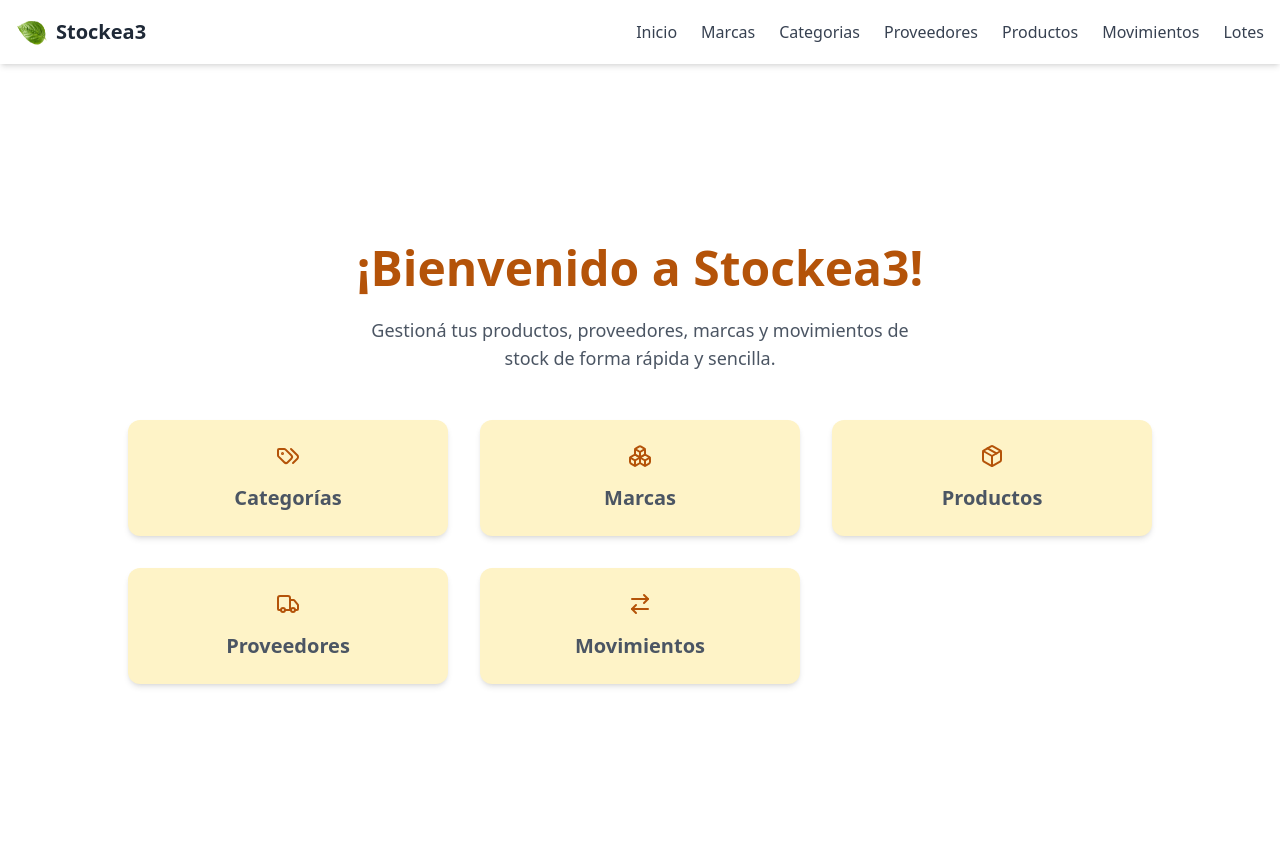
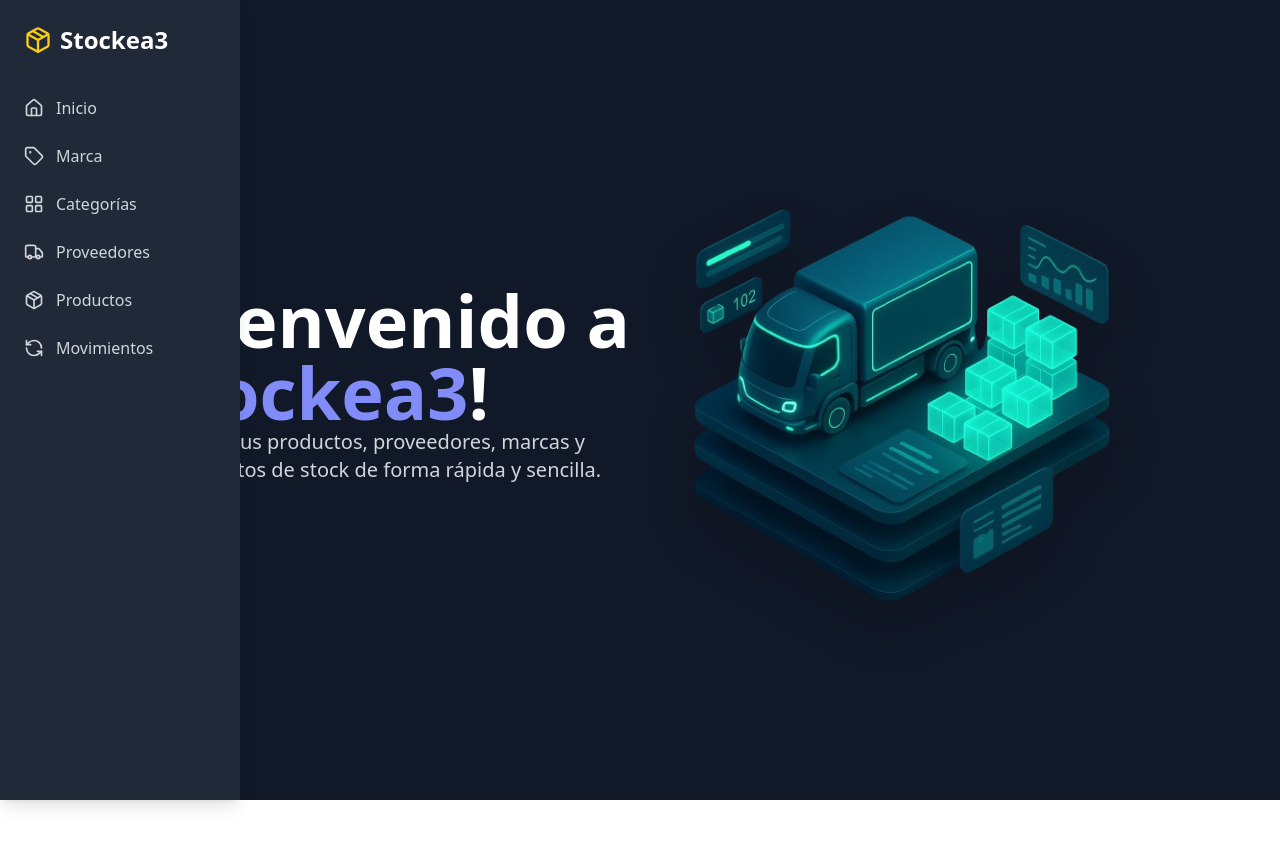
Before and after one commit to martin-coser/Frontend-Stockea3, a React (Create React App) app: page / in a window 1280 px wide. Shown: the top 846 px of the page. After the commit the page ends 800 px from the top, so only its background shows below. Built offline with nearby package versions, Linux system fonts and the light colour scheme.

Commit message:
nuevo estilo

```diff
--- a/src/App.tsx
+++ b/src/App.tsx
@@ -1,68 +1,36 @@
+import React from 'react';
 import './App.css';
-import { BrowserRouter as Router, Routes, Route, Link } from 'react-router-dom';
-import React, { useState } from 'react';
-import { Menu } from 'lucide-react';
-import Marca from './components/marca'
-import Proveedor from './components/proveedor'
-import Movimiento from './components/movimiento'
-/* import Lote from './components/lote' */
-import Producto from './components/producto'
-import Categoria from './components/categoria'
+import { BrowserRouter as Router, Routes, Route } from 'react-router-dom';
+
+import Sidebar from './components/sidebar';
 import Home from './components/home';
+import Marca from './components/marca';
+import Categoria from './components/categoria';
+import Proveedor from './components/proveedor';
+import Producto from './components/producto';
+import Movimiento from './components/movimiento';
 
 function App() {
-  const [isOpen, setIsOpen] = useState(false);
-
-  const toggleMenu = () => setIsOpen(!isOpen);
-
   return (
     <Router>
-      <div className="App">
-        <header className="App-header">
-          <nav className="bg-white shadow-md p-4">
-            <div className="max-w-7xl mx-auto flex items-center justify-between">
-            <div className="flex items-center space-x-2">
-              <img src="/stockea3Logo.png" alt="Logo" className="w-8 h-8" />
-              <h1 className="text-xl font-semibold text-gray-800">Stockea3</h1>
-            </div>
-              <button
-                onClick={toggleMenu}
-                className="text-gray-800 md:hidden"
-                aria-label="Abrir menú"
-              >
-                <Menu size={28} />
-              </button>
+      <div className="flex min-h-screen">
+        {/* Menú lateral fijo */}
+        <Sidebar />
 
-              <ul className="hidden md:flex gap-6 text-gray-700 font-medium">
-              <li className="cursor-pointer hover:text-blue-600"><Link to="/">Inicio</Link></li>
-                <li className="cursor-pointer hover:text-blue-600"><Link to="/marca">Marcas</Link></li>
-                <li className="cursor-pointer hover:text-blue-600"><Link to="/categoria">Categorias</Link></li>
-                <li className="cursor-pointer hover:text-blue-600"><Link to="/proveedor">Proveedores</Link></li>
-                <li className="cursor-pointer hover:text-blue-600"><Link to="/producto">Productos</Link></li>
-                <li className="cursor-pointer hover:text-blue-600"><Link to="/movimiento">Movimientos</Link></li>
-                <li className="cursor-pointer hover:text-blue-600"><Link to="/lote">Lotes</Link></li>
-
-              </ul>
-            </div>
-
-          </nav>
-        </header>
-
+        {/* Contenido según la ruta */}
+        <div className="flex-1 p-0 bg-stone-100 overflow-auto">
           <Routes>
-          <Route path="/" element={<Inicio />} />
+            <Route path="/" element={<Home />} />
             <Route path="/marca" element={<Marca />} />
+            <Route path="/categoria" element={<Categoria />} />
             <Route path="/proveedor" element={<Proveedor />} />
             <Route path="/producto" element={<Producto />} />
             <Route path="/movimiento" element={<Movimiento />} />
-          {/* <Route path="/lote" element={<Lote />} /> */}
-          <Route path="/categoria" element={<Categoria />} />
           </Routes>
+        </div>
       </div>
     </Router>
   );
 }
 
-
-const Inicio = () => <Home />;
-
 export default App;
--- a/src/components/home.tsx
+++ b/src/components/home.tsx
@@ -2,35 +2,29 @@ import React from 'react';
 import { Link } from 'react-router-dom';
 import { Boxes, Package, Truck, Tags, ArrowRightLeft } from 'lucide-react';
 
+
 const Home = () => {
   return (
-    <div className="bg-gradient-to-br from-amber-80 to-white min-h-screen flex flex-col items-center justify-center px-4 py-12">
-      <h1 className="text-4xl md:text-5xl font-extrabold text-amber-700 mb-6 text-center">
-        ¡Bienvenido a Stockea3!
+    <div className="bg-gray-900 min-h-screen flex flex-col items-center justify-center px-4 py-12">
+      <div className="flex flex-row items-center justify-start w-full max-w-7xl ml-44 md:ml-64">
+    <div className="text-white max-w-lg">
+      <h1 className="text-5xl md:text-7xl font-extrabold mb-0">
+        ¡Bienvenido a <span className="text-indigo-400">Stockea3</span>!
       </h1>
-      <p className="text-lg text-gray-600 mb-12 max-w-xl text-center">
+      <p className="text-xl text-gray-300 mb-8">
         Gestioná tus productos, proveedores, marcas y movimientos de stock de forma rápida y sencilla.
       </p>
+    </div>
 
-      <div className="grid grid-cols-1 sm:grid-cols-2 md:grid-cols-3 gap-8 w-full max-w-5xl">
-        <HomeCard icon={<Tags className="text-amber-700" />} title="Categorías" link="/categoria" />
-        <HomeCard icon={<Boxes className="text-amber-700" />} title="Marcas" link="/marca" />
-        <HomeCard icon={<Package className="text-amber-700" />} title="Productos" link="/producto" />
-        <HomeCard icon={<Truck className="text-amber-700" />} title="Proveedores" link="/proveedor" />
-        <HomeCard icon={<ArrowRightLeft className="text-amber-700" />} title="Movimientos" link="/movimiento" />
-      </div>
-    </div>
+    <img
+      src="/camion.png"
+      alt="Camión de Bienvenida"
+      className="w-[30rem] h-auto object-contain drop-shadow-2xl"
+    />
+  </div>
+</div>
   );
 };
 
-const HomeCard = ({ icon, title, link }: { icon: React.ReactNode; title: string; link: string }) => (
-  <Link
-    to={link}
-    className="bg-amber-100 hover:bg-amber-200 text-gray-600 shadow-md rounded-xl p-6 flex flex-col items-center justify-center hover:shadow-xl transition-all hover:scale-105"
-  >
-    <div className="mb-4 text-amber-600">{icon}</div>
-    <h2 className="text-xl font-semibold">{title}</h2>
-  </Link>
-);
 
 export default Home;
--- a/src/components/producto.tsx
+++ b/src/components/producto.tsx
@@ -54,10 +54,10 @@ const Producto: React.FC = () => {
   };
 
   return (
-    <div className="flex min-h-screen">
+    <div className="flex min-h-screen bg-gray-600">
       {/* Formulario para nuevo producto */}
-      <div className="w-1/3 p-8">
-        <h2 className="font-bold text-center">Nuevo Producto</h2>
+      <div className="w-1/3 p-10 ml-60">
+        <h2 className="font-bold mb-4 text-center text-gray-200">Nuevo Producto</h2>
         <form onSubmit={handleSubmit} className="space-y-4">
           <input
             type="text"
@@ -117,7 +117,7 @@ const Producto: React.FC = () => {
           />
           <button
             type="submit"
-            className="bg-blue-600 text-white px-2 py-1 rounded hover:bg-blue-800"
+            className="w-full py-2 px-4 bg-indigo-500 text-white rounded-lg border border-indigo-500 hover:bg-indigo-600 focus:ring-4 focus:ring-indigo-300 transition"
           >Registrar</button>
 
           {mensaje && <p className="text-green-600">{mensaje}</p>}
@@ -125,20 +125,20 @@ const Producto: React.FC = () => {
       </div>
 
       {/* Listado de Productos existentes */}
-      <div className="w-2/3 p-8">
-        <h3 className="font-bold mb-4 text-center">Listado de Productos</h3>
-        <table className="w-full table-fixed">
+      <div className="w-2/3 w-full p-8">
+        <h3 className="font-bold mb-6 text-center text-gray-200">Listado de Productos</h3>
+        <table className="w-full border-collapse rounded-lg overflow-hidden shadow-md border border-indigo-200 bg-gray-100">
           <thead>
-            <tr>
-              <th className="px-4 py-2 text-left">Nombre</th>
-              <th className="px-4 py-2 text-left">Codigo</th>
-              <th className="px-4 py-2 text-left">Descripcion</th>
-              <th className="px-4 py-2 text-left">PIngreso</th>
-              <th className="px-4 py-2 text-left">PEgreso</th>
-              <th className="px-4 py-2 text-left">Marca</th>
-              <th className="px-4 py-2 text-left">Categoria</th>
-              <th className="px-4 py-2 text-left">Modificar</th>
-              <th className="px-4 py-2 text-left">Eliminar</th>
+            <tr className="bg-indigo-100">
+              <th className="border px-4 py-2 text-left text-sm font-semibold">Nombre</th>
+              <th className="border px-4 py-2 text-left text-sm font-semibold">Codigo</th>
+              <th className="border px-4 py-2 text-left text-sm font-semibold">Descripcion</th>
+              <th className="border px-4 py-2 text-left text-sm font-semibold">PIngreso</th>
+              <th className="border px-4 py-2 text-left text-sm font-semibold">PEgreso</th>
+              <th className="border px-4 py-2 text-left text-sm font-semibold">Marca</th>
+              <th className="border px-4 py-2 text-left text-sm font-semibold">Categoria</th>
+              <th className="border px-4 py-2 text-left text-sm font-semibold">Modificar</th>
+              <th className="border px-4 py-2 text-left text-sm font-semibold">Eliminar</th>
             </tr>
           </thead>
           <tbody>
--- /dev/null
+++ b/src/components/sidebar.tsx
@@ -0,0 +1,56 @@
+import { Link } from "react-router-dom";
+import {
+  Home,
+  Tag,
+  LayoutGrid,
+  Truck,
+  Package,
+  RefreshCcw,
+} from "lucide-react";
+
+const Sidebar = () => {
+  return (
+    <div className="w-60 h-screen bg-gray-800 shadow-lg fixed top-0 left-0 flex flex-col p-6">
+      <h1 className="text-2xl font-bold text-white mb-10 flex items-center gap-2">
+        <Package className="text-yellow-400" size={28} /> Stockea3
+      </h1>
+      <nav className="flex flex-col gap-6 text-gray-300">
+        <Link to="/" className="flex items-center gap-3 hover:text-indigo-400">
+          <Home size={20} /> Inicio
+        </Link>
+        <Link
+          to="/marca"
+          className="flex items-center gap-3 hover:text-indigo-400"
+        >
+          <Tag size={20} /> Marca
+        </Link>
+        <Link
+          to="/categoria"
+          className="flex items-center gap-3 hover:text-indigo-400"
+        >
+          <LayoutGrid size={20} /> Categorías
+        </Link>
+        <Link
+          to="/proveedor"
+          className="flex items-center gap-3 hover:text-indigo-400"
+        >
+          <Truck size={20} /> Proveedores
+        </Link>
+        <Link
+          to="/producto"
+          className="flex items-center gap-3 hover:text-indigo-400"
+        >
+          <Package size={20} /> Productos
+        </Link>
+        <Link
+          to="/movimientos"
+          className="flex items-center gap-3 hover:text-indigo-400"
+        >
+          <RefreshCcw size={20} /> Movimientos
+        </Link>
+      </nav>
+    </div>
+  );
+};
+
+export default Sidebar;
```
Also changed, not shown: src/components/categoria.tsx (+66 -43 lines), src/components/marca.tsx (+56 -38 lines), src/components/proveedor.tsx (+64 -38 lines), public/camion.png (added). Lines whose indentation alone changed are shown as unchanged.
